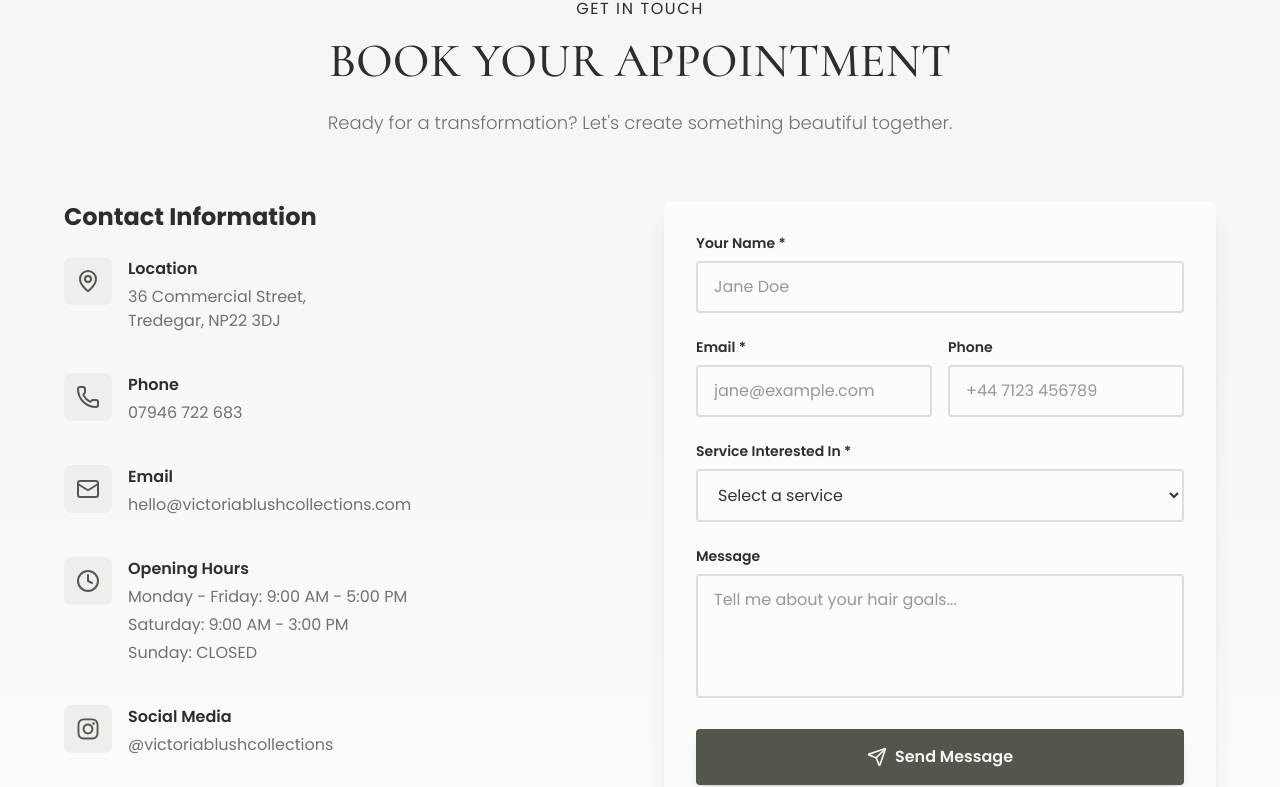
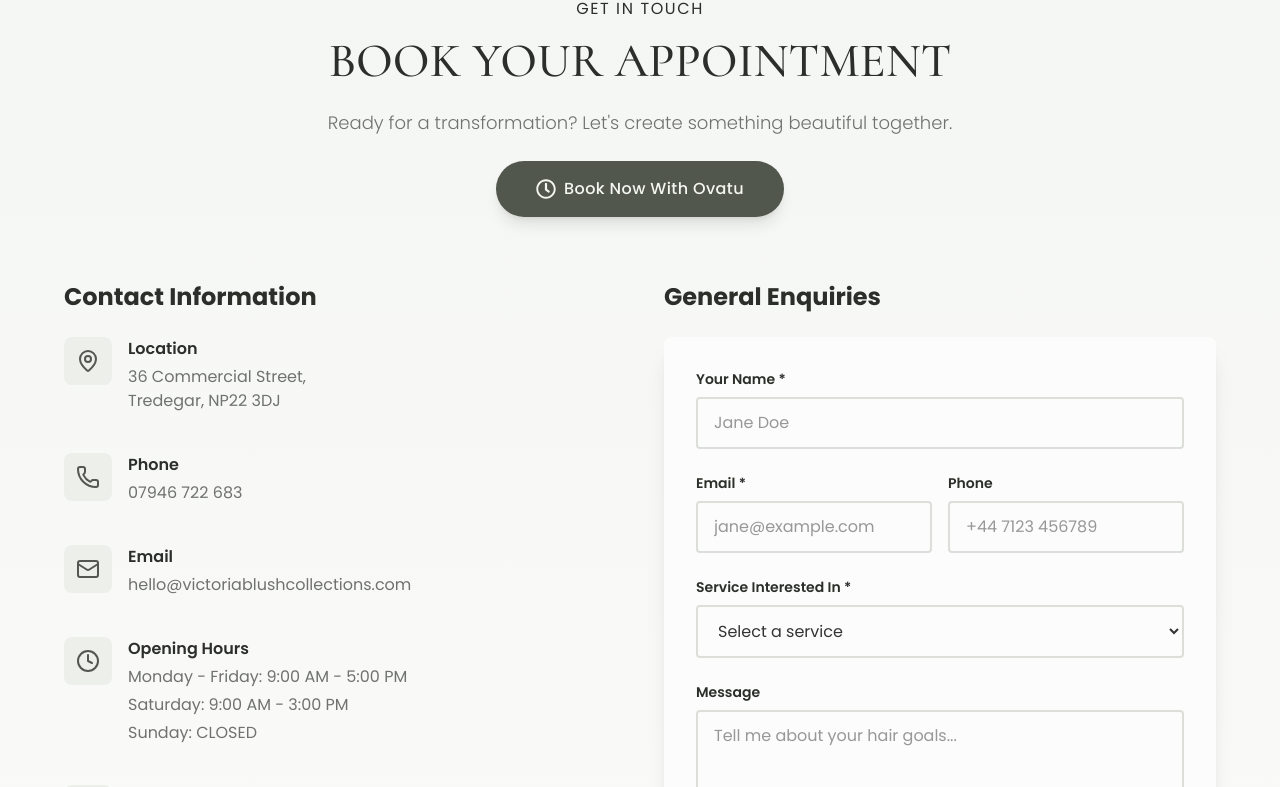
Before and after one commit to PixelSquirrelStudios/victoria_blush_collections, a Next.js app: page / in a window 1280 px wide. Shown: the part 7078-7865 px from the top of the page. Built offline with nearby package versions, Linux system fonts and the light colour scheme; no server answers.

Commit message:
add booking link CTA

```diff
--- a/components/Contact.tsx
+++ b/components/Contact.tsx
@@ -3,8 +3,9 @@
 import { cormorant } from '@/app/fonts';
 import { motion } from 'framer-motion';
 import { MapPin, Phone, Mail, Clock, Send } from 'lucide-react';
+import Link from 'next/link';
 import { useState } from 'react';
-import { FaInstagram } from 'react-icons/fa';
+import { FaInstagram, FaRegClock } from 'react-icons/fa';
 
 export default function Contact() {
   const [formData, setFormData] = useState({
@@ -60,6 +61,17 @@ export default function Contact() {
           <p className="text-lg text-text-body font-light">
             Ready for a transformation? Let's create something beautiful together.
           </p>
+
+          <Link href="https://victoria-blush-collections-limited.book.app/book-now" target="_blank" rel="noopener noreferrer">
+            <div className='w-full flex justify-center'>
+              <div className='mt-6 flex flex-row items-center w-72 justify-center px-8 py-4 bg-interactive-active text-brand-primary font-medium tracking-wide rounded-full hover:bg-interactive-active/90 transition-all duration-300 shadow-lg hover:shadow-xl text-center'>
+                <FaRegClock className="inline w-5 h-5 mr-2" />
+                <div>
+                  Book Now With Ovatu
+                </div>
+              </div>
+            </div>
+          </Link>
         </motion.div>
 
         <div className="grid lg:grid-cols-2 gap-12 max-w-6xl mx-auto">
@@ -159,8 +171,12 @@ export default function Contact() {
             initial={{ opacity: 0, x: 30 }}
             whileInView={{ opacity: 1, x: 0 }}
             viewport={{ once: true }}
-            className="bg-bg-primary rounded-lg shadow-xl p-8"
           >
+            <h3 className="text-2xl font-bold text-text-primary mb-6">
+              General Enquiries
+            </h3>
+            <div className='bg-bg-primary rounded-lg shadow-xl p-8'>
+
               <form onSubmit={handleSubmit} className="space-y-6">
                 <div>
                   <label htmlFor="name" className="block text-sm font-semibold text-text-primary mb-2">
@@ -282,6 +298,7 @@ export default function Contact() {
                   </motion.div>
                 )}
               </form>
+            </div>
           </motion.div>
         </div>
       </div>
```
Also changed, not shown: package.json (+10 -10 lines), 1 other file (tests, documents, lock files or other folders). Lines whose indentation alone changed are shown as unchanged.
